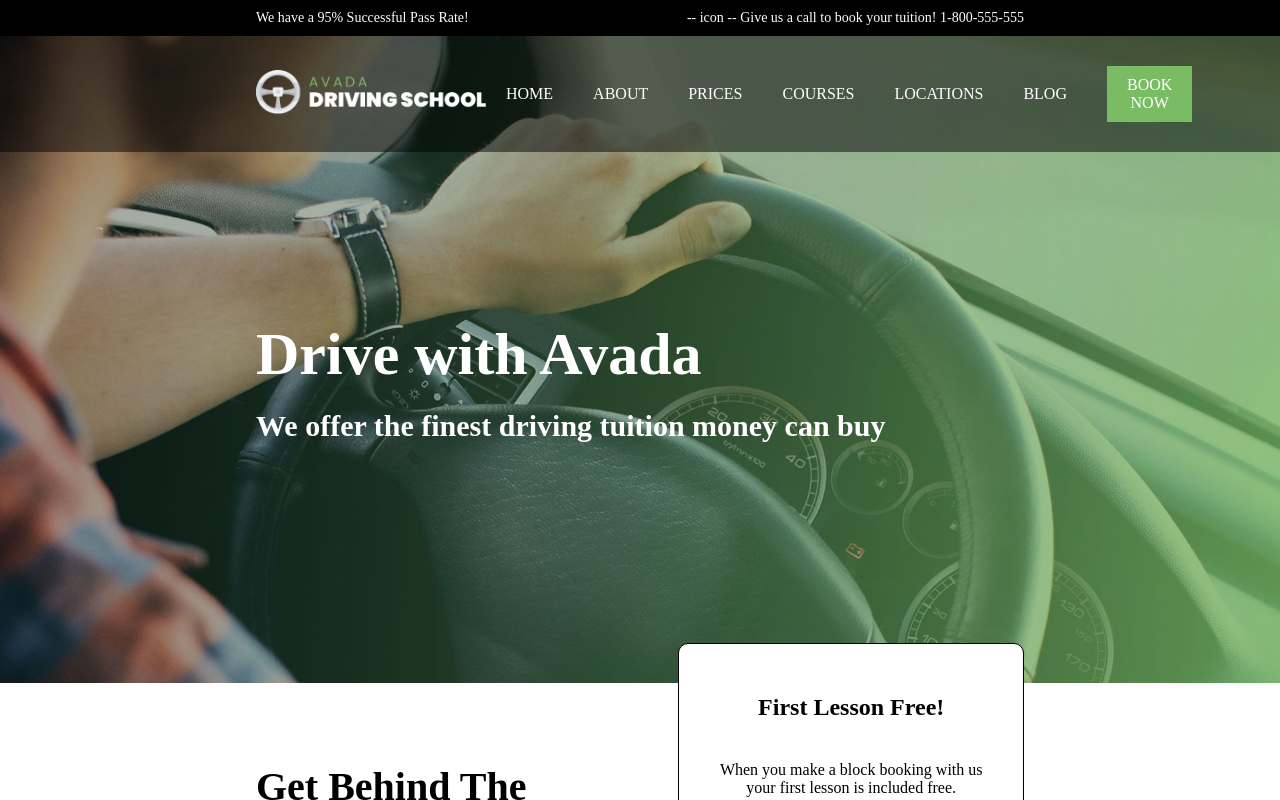
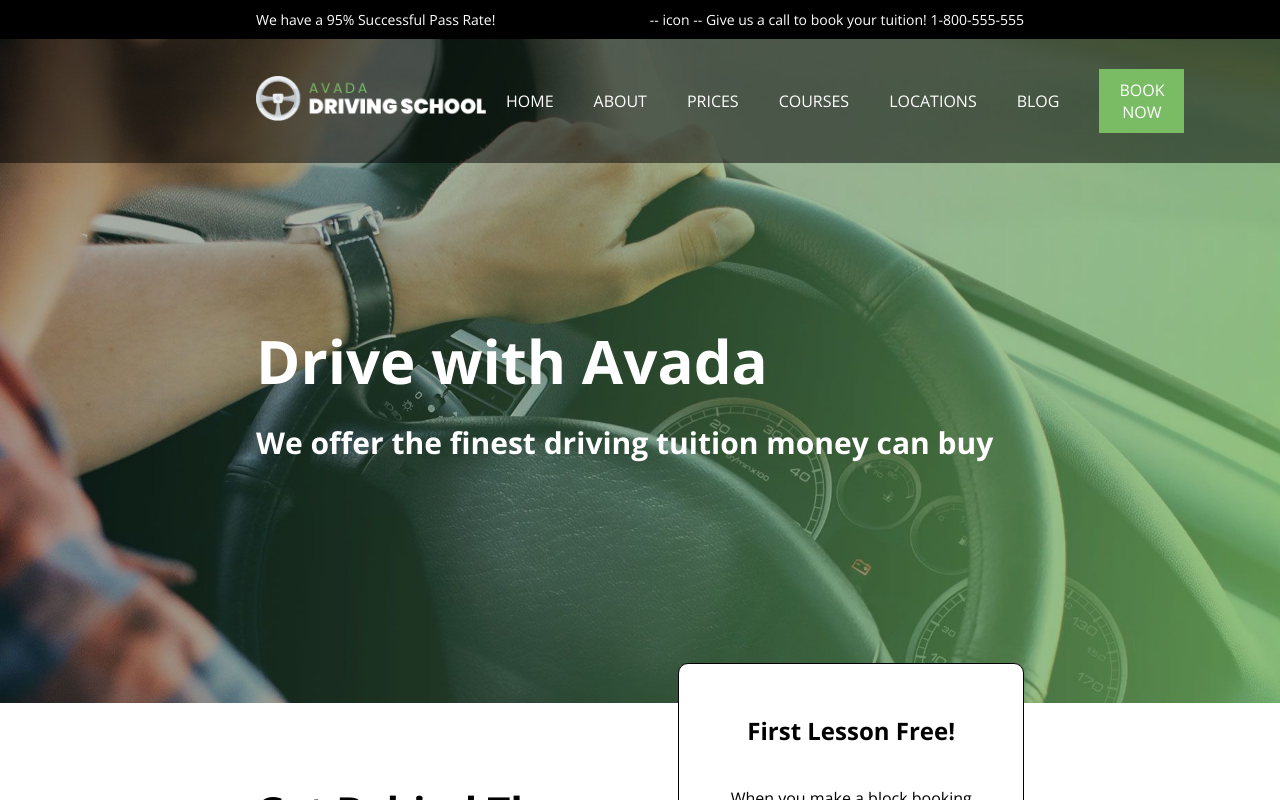
Before and after one commit to MatteoRuggieri2/proj-html-vuejs, a Vue app: page / in a window 1280 px wide. Shown: the top 800 px of the page. Built offline with nearby package versions, Linux system fonts and the light colour scheme.

Commit message:
Importato google fonts

```diff
--- a/src/App.vue
+++ b/src/App.vue
@@ -124,6 +124,13 @@
 <style lang="scss">
 @import './style/general.scss';
 
+// Google Font
+@import url('https://fonts.googleapis.com/css2?family=Open+Sans:ital,wght@0,300;0,400;0,700;1,300;1,400&display=swap');
+
+  * {
+    font-family: 'Open Sans', sans-serif;
+  }
+
   // Personalizzazione scrollbar
   ::-webkit-scrollbar{
     width:0.5em;
--- a/src/style/variables.scss
+++ b/src/style/variables.scss
@@ -8,7 +8,3 @@
 
 // Text color
 // $primary_text_color: white;
-
-// Text Font Family
-// $title_text_font: 'Martel Sans', sans-serif;
-// $primary_text_font: 'Mukta', sans-serif;
```
